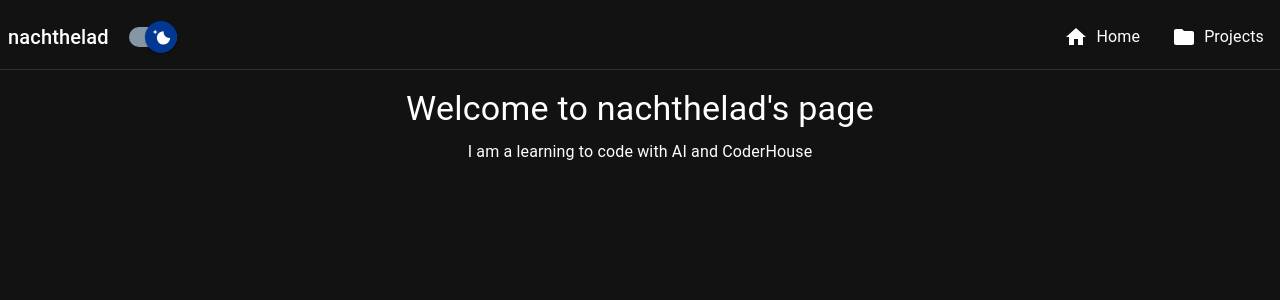
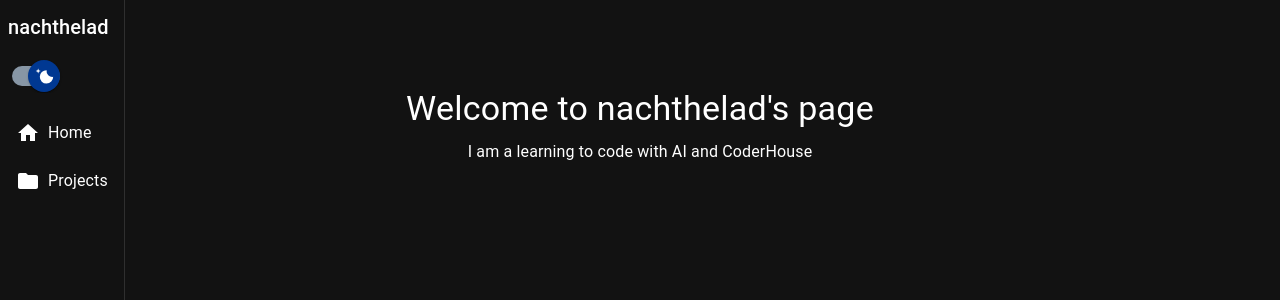
Before and after one commit to nachthelad/nachthelad, a React (Create React App) app: page / in a window 1280 px wide. Shown: the top 300 px of the page. Built offline with nearby package versions, Linux system fonts and the light colour scheme.

Commit message:
drawer fix
fixed drawer from top to left

```diff
--- a/src/App.js
+++ b/src/App.js
@@ -17,12 +17,10 @@ import {
 } from "@mui/material";
 import { styled } from "@mui/system";
 import MenuIcon from "@mui/icons-material/Menu";
-import CloseIcon from "@mui/icons-material/Close";
 import HomeIcon from "@mui/icons-material/Home";
 import FolderIcon from "@mui/icons-material/Folder";
 import Home from "./components/Home";
 import Projects from "./components/Projects";
-import { hover } from "@testing-library/user-event/dist/hover";
 
 export const ThemeContext = createContext();
 
@@ -54,10 +52,10 @@ function App() {
   };
 
   const MenuContainer = styled("div")({
-    display: 'flex',
-    flexDirection: "row",
+    display: 'inline-block',
+    flexDirection: "column",
     alignItems: "center",
-    paddingTop: 5,
+    paddingTop: 3,
   });
 
   const isMobile = useMediaQuery(theme.breakpoints.down("md"));
@@ -123,7 +121,7 @@ function App() {
             )}
           </StyledNav>
           <Drawer
-            anchor="top"
+            anchor="left"
             variant={isMobile ? "temporary" : "persistent"}
             open={!isMobile || menuOpen}
             onClose={toggleMenu}
@@ -143,7 +141,7 @@ function App() {
                   }
                 />
               </ListItem>
-              <List style={{display: 'flex', flexDirection: 'row'}}>
+              <List>
                 <ListItem
                   onClick={toggleMenu}
                   component={Link}
--- a/src/components/Home.js
+++ b/src/components/Home.js
@@ -1,5 +1,5 @@
 import React from "react";
-import { Button, Typography } from "@mui/material";
+import { Typography } from "@mui/material";
 import { styled } from "@mui/system";
 import { Link } from "react-router-dom";
 
```
Also changed, not shown: public/manifest.json.
